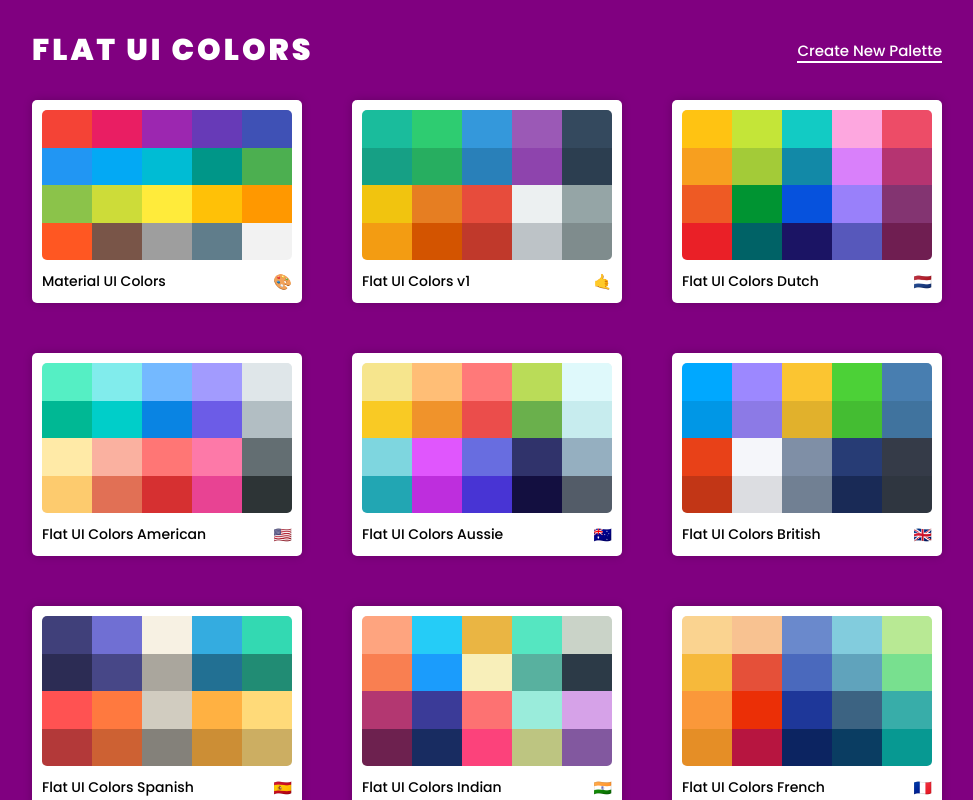
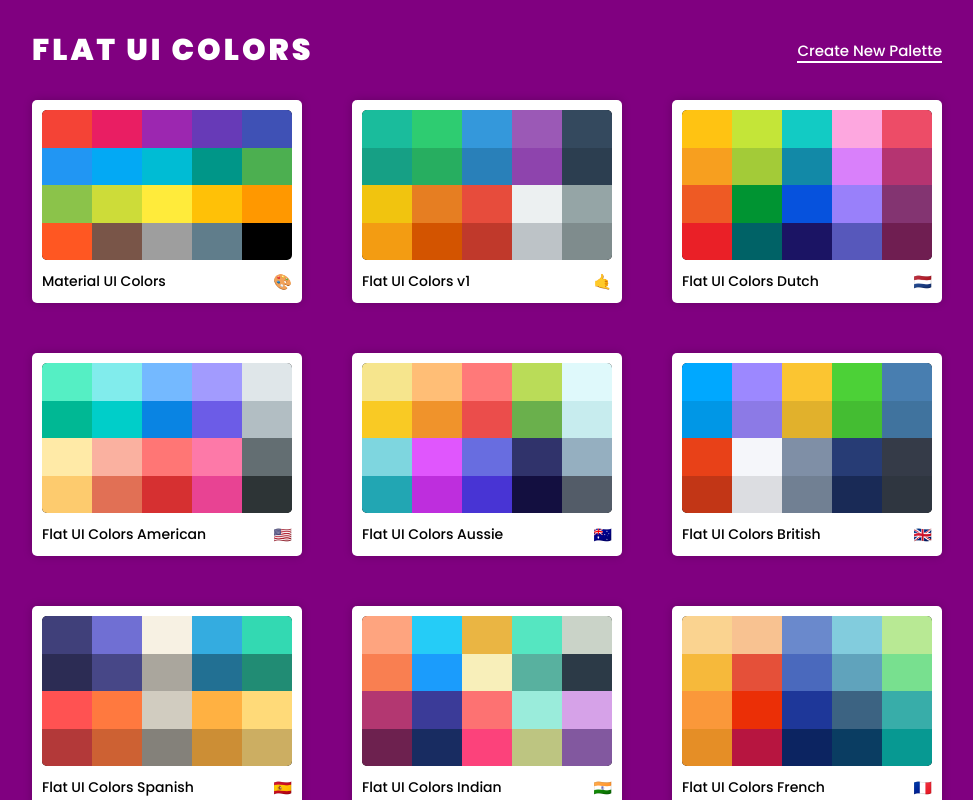
Before and after one commit to madushan-sooriyarathne/color-palette-app, a React (Create React App) app: page / in a window 1280 px wide. Shown: the whole page, without its empty margins (153-1126 px from the left). Built offline with nearby package versions, Linux system fonts and the light colour scheme.

Commit message:
fixed some miner styling bugs in Plaette list item

```diff
--- a/src/styles/PaletteListItemStyles.js
+++ b/src/styles/PaletteListItemStyles.js
@@ -46,7 +46,7 @@
   PaletteListItem_colorThumb: {
     width: "25rem",
     height: "15rem",
-    backgroundColor: "rgba(0,0,0,0.05)",
+    backgroundColor: "rgba(0,0,0,1)",
 
     borderRadius: "5px",
     overflow: "hidden",
@@ -57,6 +57,14 @@
       width: "20%",
       height: "25%",
       marginBottom: "-5px",
+
+      [responsive("68.75em")]: {
+        marginBottom: "-4px",
+      },
+
+      [responsive("34.75em")]: {
+        marginBottom: "-3px",
+      },
     },
 
     // Responsive Styles
```
